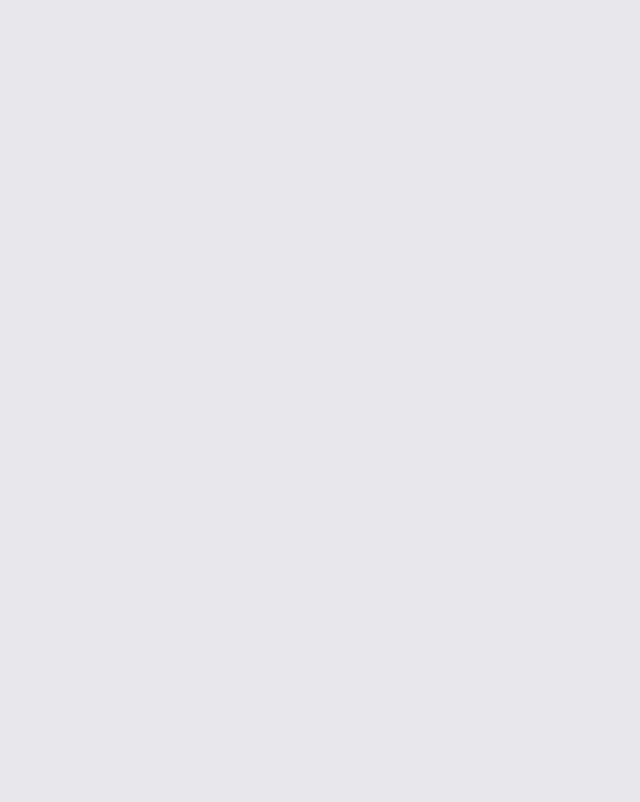
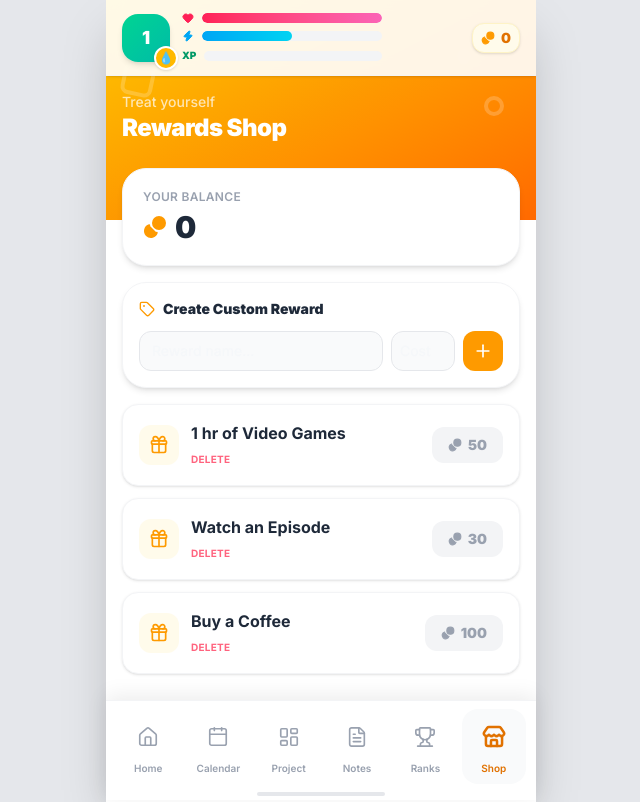
Before and after one commit to ThejasRajamoney/questlog, a React (Vite) app: page /shop in a window 1280 px wide. Before the commit this address had no page. Shown: the whole page, without its empty margins (319-959 px from the left). Built offline with nearby package versions, Linux system fonts and the light colour scheme.

Commit message:
Add Gold Shop, Pet Evolution, and Timer Webhooks

```diff
--- a/src/App.jsx
+++ b/src/App.jsx
@@ -7,6 +7,7 @@ import { Calendar } from './pages/Calendar';
 import { Project } from './pages/Project';
 import { Notes } from './pages/Notes';
 import { Leaderboard } from './pages/Leaderboard';
+import { Shop } from './pages/Shop';
 
 function App() {
   return (
@@ -19,6 +20,7 @@ function App() {
             <Route path="project" element={<Project />} />
             <Route path="notes" element={<Notes />} />
             <Route path="leaderboard" element={<Leaderboard />} />
+            <Route path="shop" element={<Shop />} />
           </Route>
         </Routes>
       </BrowserRouter>
--- a/src/components/Layout.jsx
+++ b/src/components/Layout.jsx
@@ -10,6 +10,7 @@ const PAGE_GRADIENTS = {
   '/project': 'from-violet-500 via-purple-400 to-fuchsia-400',
   '/notes': 'from-amber-400 via-orange-400 to-yellow-300',
   '/leaderboard': 'from-orange-500 via-amber-400 to-yellow-400',
+  '/shop': 'from-yellow-400 via-amber-500 to-orange-500',
 };
 
 export function Layout() {
--- a/src/components/Sidebar.jsx
+++ b/src/components/Sidebar.jsx
@@ -1,6 +1,6 @@
 import React from 'react';
 import { NavLink } from 'react-router-dom';
-import { Home, Calendar, LayoutDashboard, FileText, Trophy } from 'lucide-react';
+import { Home, Calendar, LayoutDashboard, FileText, Trophy, Store } from 'lucide-react';
 import { clsx } from 'clsx';
 
 const navItems = [
@@ -9,6 +9,7 @@ const navItems = [
   { path: '/project', label: 'Project', icon: LayoutDashboard, color: 'text-violet-500' },
   { path: '/notes', label: 'Notes', icon: FileText, color: 'text-amber-500' },
   { path: '/leaderboard', label: 'Ranks', icon: Trophy, color: 'text-orange-500' },
+  { path: '/shop', label: 'Shop', icon: Store, color: 'text-amber-600' },
 ];
 
 export function BottomNav() {
--- a/src/components/Topbar.jsx
+++ b/src/components/Topbar.jsx
@@ -1,6 +1,6 @@
 import React from 'react';
 import { useGame } from '../context/GameContext';
-import { Heart, Zap, Sparkles } from 'lucide-react';
+import { Heart, Zap, Sparkles, Coins } from 'lucide-react';
 
 export function Topbar() {
   const { stats, level, xpProgress, nextLevelXp } = useGame();
@@ -8,21 +8,30 @@ export function Topbar() {
   const healthPct = stats.health;
   const manaPct = stats.mana;
 
+  const getPet = (lvl) => {
+    if (lvl < 5) return { emoji: '💧', name: 'Slime Drop' };
+    if (lvl < 10) return { emoji: '🔵', name: 'Blue Slime' };
+    if (lvl < 20) return { emoji: '🛡️', name: 'Armored Slime' };
+    return { emoji: '👑', name: 'King Slime' };
+  };
+
+  const pet = getPet(level);
+
   return (
-    <header className="bg-white/90 backdrop-blur-sm border-b border-gray-100 px-4 py-3 sticky top-0 z-40 shadow-sm">
-      <div className="flex items-center gap-3">
+    <header className="bg-white/90 backdrop-blur-sm border-b border-gray-100 px-4 py-3 sticky top-0 z-40 shadow-sm flex items-center justify-between gap-3">
+      <div className="flex items-center gap-3 flex-1">
         {/* Avatar + Level badge */}
         <div className="relative shrink-0">
-          <div className="w-11 h-11 rounded-2xl bg-gradient-to-br from-emerald-400 to-teal-500 flex items-center justify-center shadow-md">
-            <span className="text-white text-lg font-black">{level}</span>
+          <div className="w-12 h-12 rounded-2xl bg-gradient-to-br from-emerald-400 to-teal-500 flex flex-col items-center justify-center shadow-md">
+            <span className="text-white text-lg font-black leading-none">{level}</span>
           </div>
-          <div className="absolute -bottom-1 -right-1 bg-amber-400 rounded-full w-5 h-5 flex items-center justify-center border-2 border-white">
-            <Sparkles size={10} className="text-white fill-white" />
+          <div className="absolute -bottom-2 -right-2 bg-amber-400 rounded-full w-6 h-6 flex items-center justify-center border-2 border-white text-[12px] shadow-sm" title={`Pet: ${pet.name}`}>
+            {pet.emoji}
           </div>
         </div>
 
         {/* Bars */}
-        <div className="flex-1 space-y-1.5">
+        <div className="flex-1 space-y-1.5 max-w-[200px]">
           {/* HP Bar */}
           <div className="flex items-center gap-2">
             <Heart size={12} className="text-rose-500 fill-rose-500 shrink-0" />
@@ -32,7 +41,6 @@ export function Topbar() {
                 style={{ width: `${healthPct}%` }}
               />
             </div>
-            <span className="text-[10px] text-gray-400 font-semibold w-6 text-right">{stats.health}</span>
           </div>
 
           {/* Mana Bar */}
@@ -44,7 +52,6 @@ export function Topbar() {
                 style={{ width: `${manaPct}%` }}
               />
             </div>
-            <span className="text-[10px] text-gray-400 font-semibold w-6 text-right">{stats.mana}</span>
           </div>
 
           {/* XP Bar */}
@@ -56,8 +63,15 @@ export function Topbar() {
                 style={{ width: `${xpProgress}%` }}
               />
             </div>
-            <span className="text-[10px] text-gray-400 font-semibold w-12 text-right">{stats.xp} XP</span>
           </div>
+        </div>
+      </div>
+
+      {/* Gold & Stats */}
+      <div className="flex flex-col items-end gap-1">
+        <div className="flex items-center gap-1.5 bg-amber-50 px-2 py-1 rounded-xl border border-amber-100 shadow-sm">
+          <Coins size={14} className="text-amber-500 fill-amber-500" />
+          <span className="text-sm font-black text-amber-600">{stats.gold || 0}</span>
         </div>
       </div>
     </header>
--- a/src/context/GameContext.jsx
+++ b/src/context/GameContext.jsx
@@ -10,6 +10,7 @@ export const GameProvider = ({ children }) => {
     xp: 0,
     health: 100,
     mana: 50,
+    gold: 0,
   });
 
   const [tasks, setTasks] = useLocalStorage('questlog_tasks', []);
@@ -35,6 +36,23 @@ export const GameProvider = ({ children }) => {
     setStats((prev) => ({ ...prev, xp: prev.xp + amount }));
   }, [setStats]);
 
+  const gainGold = useCallback((amount) => {
+    setStats((prev) => ({ ...prev, gold: (prev.gold || 0) + amount }));
+  }, [setStats]);
+
+  const spendGold = useCallback((amount) => {
+    let success = false;
+    setStats((prev) => {
+      const currentGold = prev.gold || 0;
+      if (currentGold >= amount) {
+        success = true;
+        return { ...prev, gold: currentGold - amount };
+      }
+      return prev;
+    });
+    return success;
+  }, [setStats]);
+
   const loseHealth = useCallback((amount) => {
     setStats((prev) => ({ ...prev, health: Math.max(0, prev.health - amount) }));
   }, [setStats]);
@@ -49,6 +67,8 @@ export const GameProvider = ({ children }) => {
     xpProgress,
     nextLevelXp,
     gainXp,
+    gainGold,
+    spendGold,
     loseHealth,
     useMana,
     tasks,
--- a/src/pages/Home.jsx
+++ b/src/pages/Home.jsx
@@ -4,13 +4,16 @@ import { Plus, Trash2, CheckCircle2, RotateCcw } from 'lucide-react';
 import { clsx } from 'clsx';
 
 // ─── XP Float Animation ──────────────────────────────────────────────
-function XpBubble({ id, onDone }) {
+function XpBubble({ id, onDone, type = 'xp' }) {
   return (
     <div
-      className="xp-float pointer-events-none absolute -top-2 left-1/2 -translate-x-1/2 z-50 bg-emerald-500 text-white text-xs font-black px-2 py-0.5 rounded-full shadow-lg"
+      className={clsx(
+        "xp-float pointer-events-none absolute -top-2 left-1/2 -translate-x-1/2 z-50 text-white text-xs font-black px-2 py-0.5 rounded-full shadow-lg",
+        type === 'gold' ? 'bg-amber-400' : 'bg-emerald-500'
+      )}
       onAnimationEnd={onDone}
     >
-      +15 XP
+      {type === 'gold' ? '+2 Gold' : '+15 XP'}
     </div>
   );
 }
@@ -56,8 +59,13 @@ function HabitItem({ habit, onPlus, onMinus, onDelete }) {
         <Trash2 size={16} />
       </button>
 
-      {/* XP pop */}
-      {xpPop && <XpBubble id={habit.id} onDone={() => setXpPop(false)} />}
+      {/* XP/Gold pop */}
+      {xpPop && (
+        <>
+          <XpBubble id={habit.id} onDone={() => setXpPop(false)} />
+          <div className="absolute top-2 left-1/3 -translate-x-1/2"><XpBubble id={habit.id} type="gold" onDone={() => {}} /></div>
+        </>
+      )}
     </div>
   );
 }
@@ -109,7 +117,12 @@ function TaskItem({ task, onComplete, onDelete }) {
         <Trash2 size={16} />
       </button>
 
-      {xpPop && <XpBubble id={task.id} onDone={() => setXpPop(false)} />}
+      {xpPop && (
+        <>
+          <XpBubble id={task.id} onDone={() => setXpPop(false)} />
+          <div className="absolute top-2 left-1/3 -translate-x-1/2"><XpBubble id={task.id} type="gold" onDone={() => {}} /></div>
+        </>
+      )}
     </div>
   );
 }
@@ -166,7 +179,7 @@ function SectionCard({ title, emoji, children }) {
 
 // ─── HOME PAGE ────────────────────────────────────────────────────────
 export function Home() {
-  const { tasks, setTasks, habits, setHabits, gainXp, stats, level, xpProgress } = useGame();
+  const { tasks, setTasks, habits, setHabits, gainXp, gainGold, stats, level, xpProgress } = useGame();
 
   // Task actions
   const addTask = (type) => (text) => {
@@ -182,7 +195,10 @@ export function Home() {
   const completeTask = (id) => {
     setTasks((prev) => prev.map((t) => {
       if (t.id === id) {
-        if (!t.completed) gainXp(15);
+        if (!t.completed) {
+          gainXp(15);
+          gainGold(2);
+        }
         return { ...t, completed: !t.completed };
       }
       return t;
@@ -205,6 +221,7 @@ export function Home() {
   const scoreHabit = (id) => {
     setHabits((prev) => prev.map((h) => h.id === id ? { ...h, score: h.score + 1 } : h));
     gainXp(10);
+    gainGold(1);
   };
 
   const deleteHabit = (id) => setHabits((prev) => prev.filter((h) => h.id !== id));
--- a/src/pages/Project.jsx
+++ b/src/pages/Project.jsx
@@ -7,6 +7,7 @@ import { clsx } from 'clsx';
 
 // ─── Focus Timer (functional countdown) ──────────────────────────────
 function FocusTimerModule() {
+  const { gainXp, gainGold } = useGame();
   const [seconds, setSeconds] = useState(25 * 60);
   const [running, setRunning] = useState(false);
   const timerRef = React.useRef(null);
@@ -21,6 +22,9 @@ function FocusTimerModule() {
           if (s <= 1) {
             clearInterval(timerRef.current);
             setRunning(false);
+            gainXp(50);
+            gainGold(10);
+            alert("Pomodoro finished! You earned 50 XP and 10 Gold!");
             return 25 * 60;
           }
           return s - 1;
--- /dev/null
+++ b/src/pages/Shop.jsx
@@ -0,0 +1,93 @@
+import React, { useState } from 'react';
+import { useGame } from '../context/GameContext';
+import { Coins, Plus, Trash2, Tag, Gift } from 'lucide-react';
+import { useLocalStorage } from '../hooks/useLocalStorage';
+
+export function Shop() {
+  const { stats, spendGold } = useGame();
+  const [rewards, setRewards] = useLocalStorage('questlog_rewards', [
+    { id: '1', title: '1 hr of Video Games', cost: 50 },
+    { id: '2', title: 'Watch an Episode', cost: 30 },
+    { id: '3', title: 'Buy a Coffee', cost: 100 },
+  ]);
+  const [newTitle, setNewTitle] = useState('');
+  const [newCost, setNewCost] = useState('');
+
+  const addReward = (e) => {
+    e.preventDefault();
+    if (!newTitle.trim() || !newCost) return;
+    setRewards([{ id: crypto.randomUUID(), title: newTitle.trim(), cost: Number(newCost) }, ...rewards]);
+    setNewTitle('');
+    setNewCost('');
+  };
+
+  const deleteReward = (id) => setRewards(rewards.filter(r => r.id !== id));
+
+  const buyReward = (reward) => {
+    if (spendGold(reward.cost)) {
+      alert(`🎉 You bought: ${reward.title}! Enjoy your reward!`);
+    } else {
+      alert(`Not enough gold! You need ${reward.cost - (stats.gold || 0)} more.`);
+    }
+  };
+
+  return (
+    <div className="space-y-4 pb-4">
+      {/* Header */}
+      <div className="pb-2">
+        <p className="text-white/70 text-sm font-medium">Treat yourself</p>
+        <h1 className="text-white text-2xl font-black tracking-tight">Rewards Shop</h1>
+      </div>
+
+      <div className="bg-white rounded-3xl shadow-md border border-gray-100 p-5 flex items-center justify-between">
+        <div>
+          <p className="text-xs text-gray-400 font-semibold uppercase tracking-wide">Your Balance</p>
+          <div className="flex items-center gap-2 mt-1">
+            <Coins size={24} className="text-amber-500 fill-amber-500" />
+            <p className="text-gray-800 font-black text-3xl">{stats.gold || 0}</p>
+          </div>
+        </div>
+      </div>
+
+      {/* Add Reward Form */}
+      <div className="bg-white rounded-3xl shadow-md border border-gray-100 overflow-hidden p-4">
+        <h3 className="font-black text-gray-800 text-sm mb-3 flex items-center gap-2">
+          <Tag size={16} className="text-amber-500" />
+          Create Custom Reward
+        </h3>
+        <form onSubmit={addReward} className="flex gap-2">
+          <input type="text" placeholder="Reward name..." value={newTitle} onChange={e => setNewTitle(e.target.value)} className="flex-1 min-w-0 bg-gray-50 border border-gray-200 rounded-xl px-3 py-2 text-sm focus:outline-none focus:border-amber-400" />
+          <input type="number" placeholder="Cost" value={newCost} onChange={e => setNewCost(e.target.value)} className="w-16 shrink-0 bg-gray-50 border border-gray-200 rounded-xl px-2 py-2 text-sm focus:outline-none focus:border-amber-400" />
+          <button type="submit" className="w-10 h-10 shrink-0 rounded-xl bg-amber-500 text-white flex items-center justify-center hover:bg-amber-600 transition-colors">
+            <Plus size={20} />
+          </button>
+        </form>
+      </div>
+
+      {/* Rewards List */}
+      <div className="space-y-3">
+        {rewards.map(reward => {
+          const canAfford = (stats.gold || 0) >= reward.cost;
+          return (
+            <div key={reward.id} className="bg-white rounded-2xl p-4 shadow-sm border border-gray-100 flex items-center gap-3 slide-up">
+              <div className="w-10 h-10 rounded-xl bg-amber-50 flex items-center justify-center shrink-0">
+                <Gift size={20} className="text-amber-500" />
+              </div>
+              <div className="flex-1 min-w-0">
+                <p className="font-bold text-gray-800 truncate">{reward.title}</p>
+                <button onClick={() => deleteReward(reward.id)} className="text-[10px] text-rose-400 hover:text-rose-500 font-bold uppercase tracking-wide">Delete</button>
+              </div>
+              <button
+                onClick={() => buyReward(reward)}
+                className={`px-4 py-2 rounded-xl font-black text-sm flex items-center gap-1.5 transition-all active:scale-95 ${canAfford ? 'bg-amber-500 text-white shadow-md hover:bg-amber-600' : 'bg-gray-100 text-gray-400'}`}
+              >
+                <Coins size={14} className={canAfford ? 'fill-white' : 'fill-gray-400'} />
+                {reward.cost}
+              </button>
+            </div>
+          );
+        })}
+      </div>
+    </div>
+  );
+}
```
